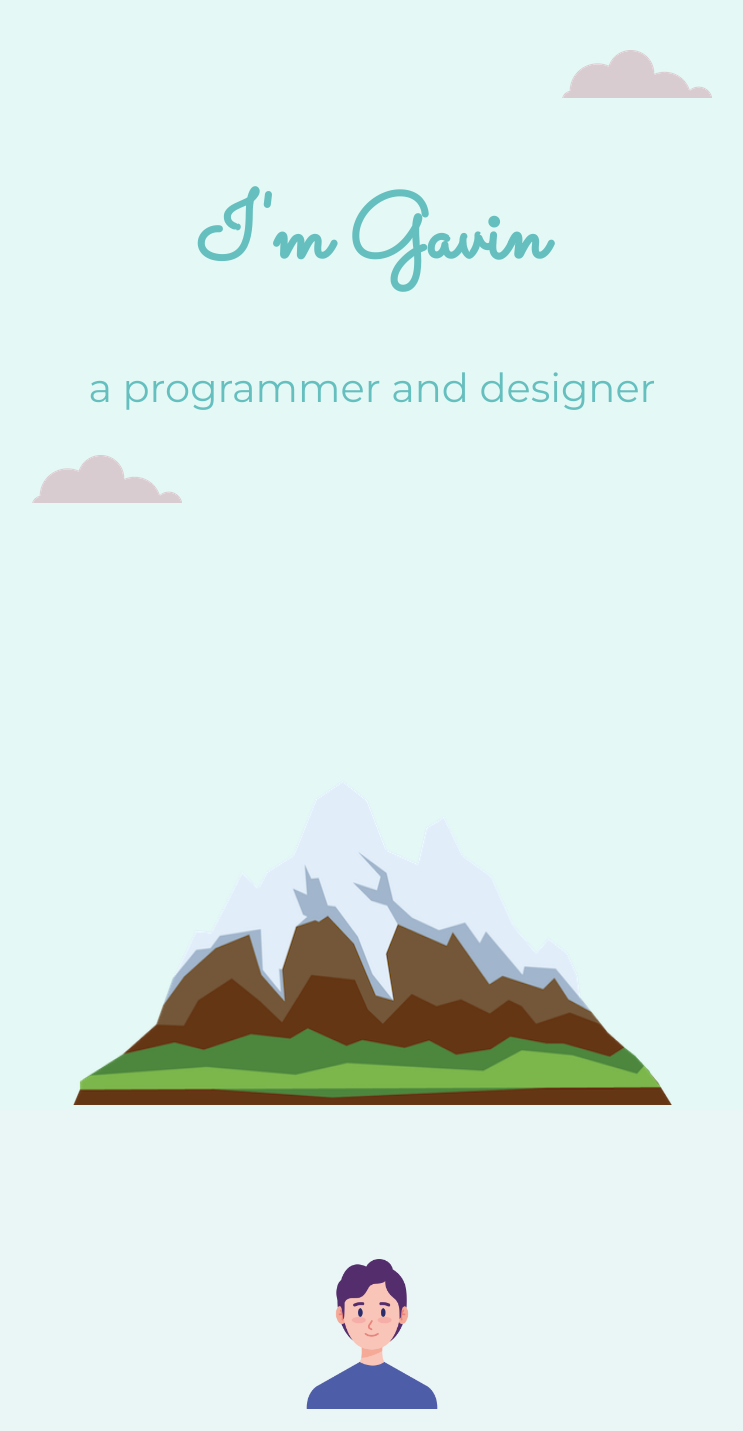
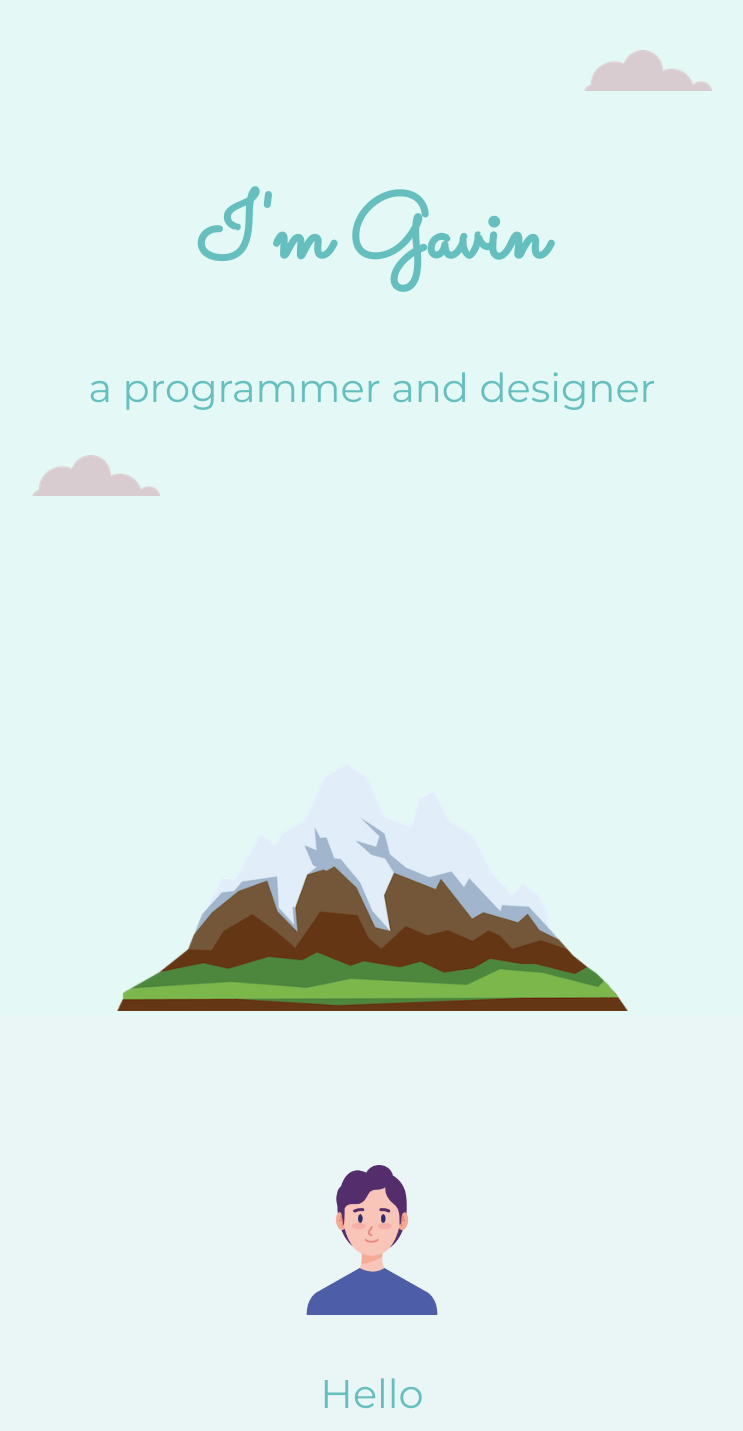
Before and after one commit to GavinAlmeida/capstone-portfolio3, a plain HTML site: page index.html in a window 1280 px wide. Shown: the top 1431 px of the page, without its empty margins (268-1011 px from the left). Drawn offline with Linux system fonts and the light colour scheme.

Commit message:
Update styles.css

```diff
--- a/css/styles.css
+++ b/css/styles.css
@@ -77,11 +77,13 @@ hr {
   position: absolute;
   right: 300px;
   top: 50px;
+  width: 10%
 }
 
 .bottom-cloud {
   position: absolute;
   left: 300px;
+  width: 10%
 }
 
 .boy {
@@ -92,8 +94,7 @@ hr {
 
 .mountain {
   margin-top: 250px;
-  height: 400px;
-  width: 600px;
+  width: 40%
 }
 
 .hello {
```
